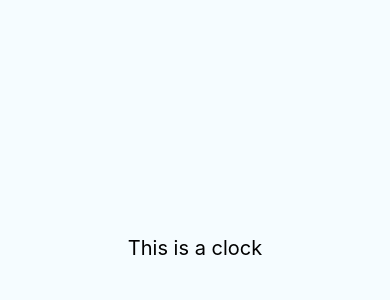
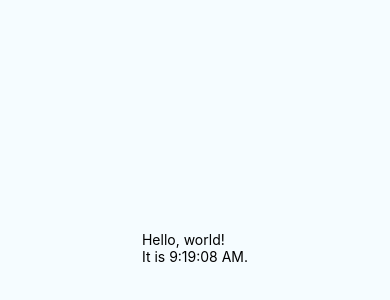
Before and after one commit to logicmelody/DLReactNative, a React Native app: screen / in a window 390 px wide. Shown: the part 174-474 px from the top of the page. Built offline with nearby package versions, Linux system fonts and the light colour scheme.

Commit message:
Clock component to render current time

```diff
--- a/app/app.js
+++ b/app/app.js
@@ -5,6 +5,8 @@ import Clock from './components/clock';
 
 class App extends Component {
 	render() {
+		console.log('App render');
+
 		return (
 			<View style={styles.container}>
 				<Clock />
--- a/app/components/clock/Clock.js
+++ b/app/components/clock/Clock.js
@@ -4,9 +4,36 @@ import { Text, View } from 'react-native';
 import styles from './styles';
 
 class Clock extends Component {
+	constructor(props) {
+		super(props);
+		this.state = { date: new Date() };
+	}
+
+	componentDidMount() {
+		this.timerID = setInterval(
+			() => this.tick(),
+			1000
+		);
+	}
+
+	componentWillUnmount() {
+		clearInterval(this.timerID);
+	}
+
+	tick() {
+		this.setState({
+			date: new Date()
+		});
+	}
+
 	render() {
+		console.log('Clock render');
+
 		return (
-			<Text style={styles.welcome}>This is a clock</Text>
+			<View>
+				<Text>Hello, world!</Text>
+				<Text>It is {this.state.date.toLocaleTimeString()}.</Text>
+			</View>
 		);
 	}
 }
--- a/app/components/clock/styles.js
+++ b/app/components/clock/styles.js
@@ -2,20 +2,6 @@ import { StyleSheet } from 'react-native';
 
 const styles = StyleSheet.create({
 	container: {
-		flex: 1,
-		justifyContent: 'center',
-		alignItems: 'center',
-		backgroundColor: '#F5FCFF',
-	},
-	welcome: {
-		fontSize: 20,
-		textAlign: 'center',
-		margin: 10,
-	},
-	instructions: {
-		textAlign: 'center',
-		color: '#333333',
-		marginBottom: 5,
 	},
 });
 
```
